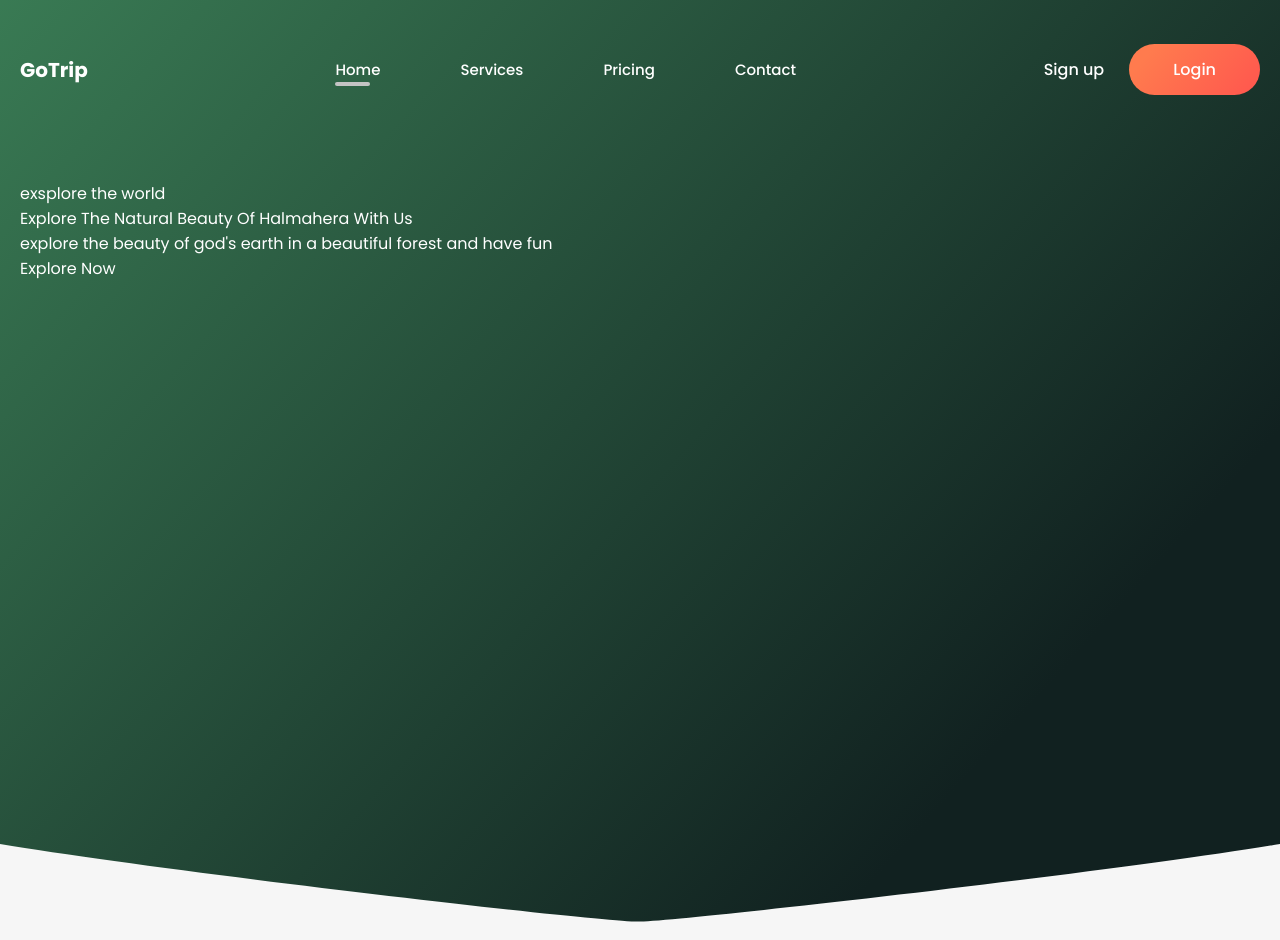
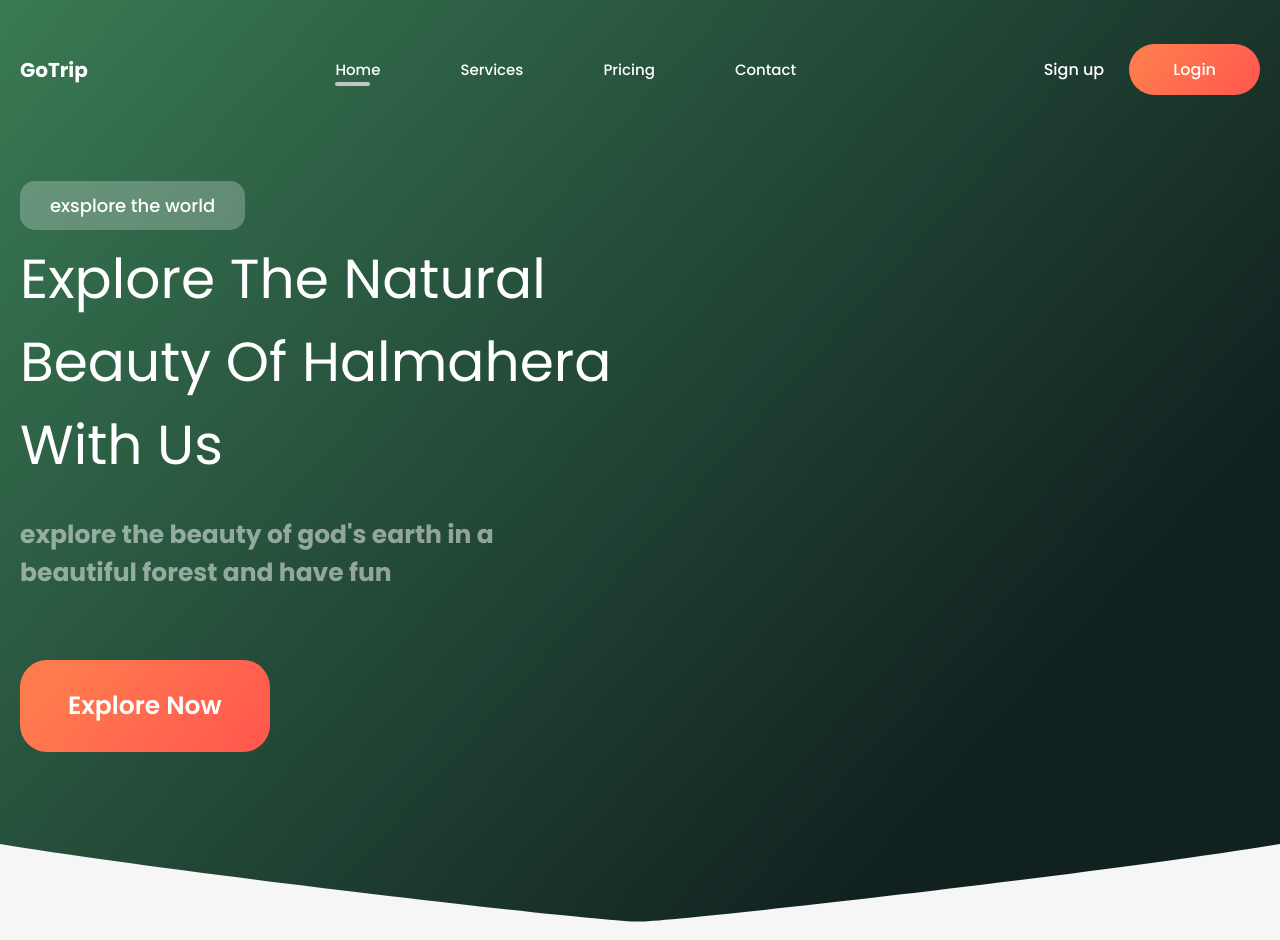
Before and after one commit to Nattyme/GoTrip, a plain HTML site: page index.html in a window 1280 px wide. Drawn offline with Linux system fonts and the light colour scheme.

Commit message:
CSS
- header content style added;
- header btn added;

```diff
--- a/css/main.css
+++ b/css/main.css
@@ -155,13 +155,51 @@ body {
     top: 1px;
 }
 
-.header-content {
+/* Headet content */
+
+.header__badge {
+    display: inline-block;
+    margin-bottom: 7px;
+    padding: 11px 30px;
+    font-size: 18px;
+    font-weight: 500;
+    border-radius: 15px;
+    background: rgba(255, 255, 255, 0.25);
 }
-.header__badge {
+
+
+.header__title {
+    margin-bottom: 30px;
+    font-size: 55px;
+    font-weight: 400;
 }
-.header__title {
+
+
+.header__text {
+    margin-bottom: 68px;
+    font-size: 25px;
+    font-weight: 700;
+    color: rgba(255, 255, 255, 0.5)
 }
-.header__text {
+
+.header__btn {
+    display: inline-block;
+    padding: 27px 48px;
+
+    border-radius: 27px;
+    background: linear-gradient(130deg, #FF7B4E 15.57%, #FF584E 95.03%);
+
+    font-size: 25px;
+    font-weight: 600;
+
 }
-.header__btn {
+
+.header__btn:hover {
+    color: rgb(245, 233, 127);
+    transition: color 0.2s ease-in;
 }
+
+.header__btn:active {
+    position: relative;
+    top: 1px;
+}
```
